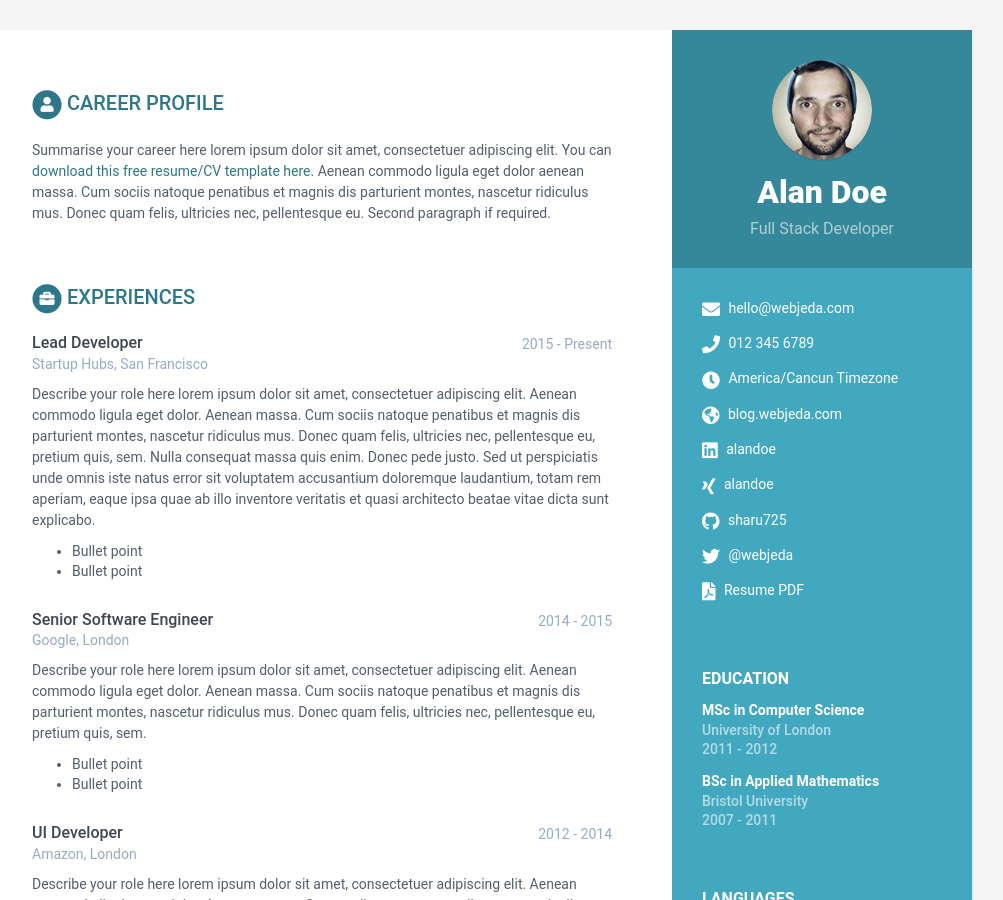
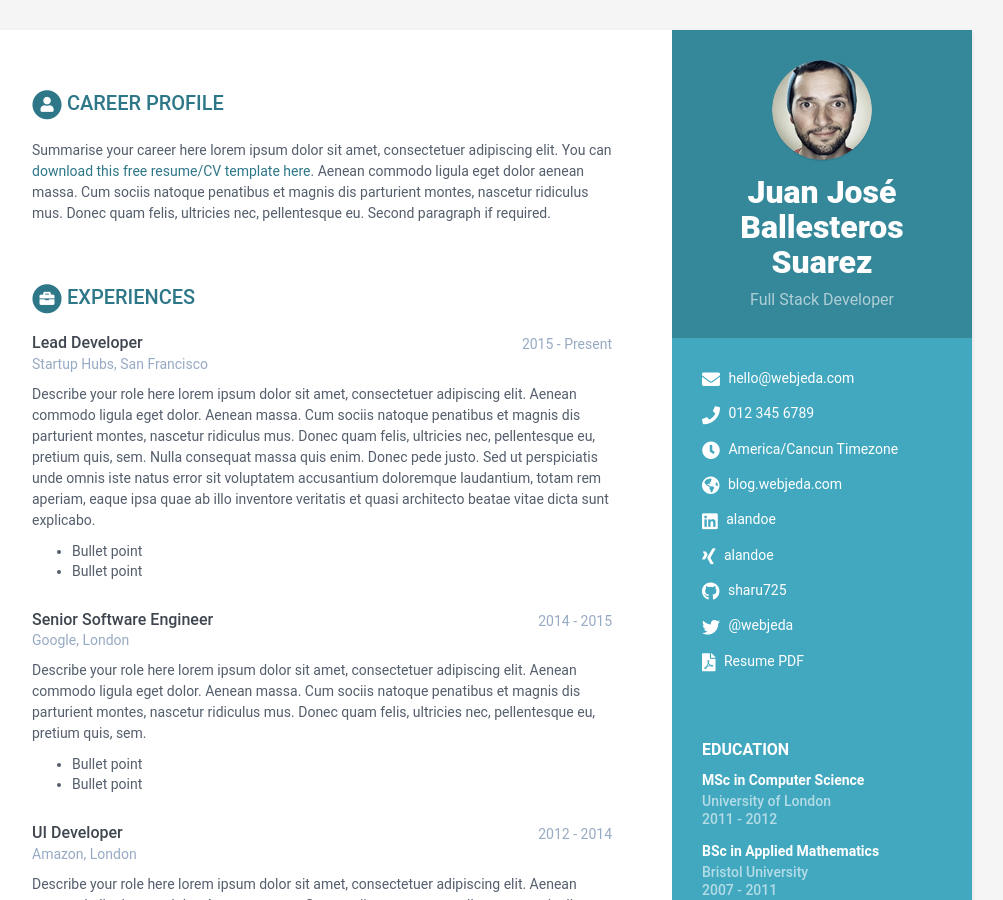
Before and after one commit to 2005-jjbs/Ballesteros-Suarez-CV3, a Jekyll site: the page built from index.html, in a window 1280 px wide and 900 px high. Shown: the whole window, without its empty margins (168-1171 px from the left). Built offline with Jekyll 4.4.1, drawn with Linux system fonts in a browser that asks for light colours.

Commit message:
Feature/nuevo nombre (#4)
* Actualiza el nombre de la persona

* nuevo nuevo_nombre

```diff
--- a/_data/data.yml
+++ b/_data/data.yml
@@ -8,7 +8,7 @@ sidebar:
     education: True # set to False if you want education in main section instead of in sidebar
 
     # Profile information
-    name: Alan Doe
+    name: Juan José Ballesteros Suarez
     tagline: Full Stack Developer
     avatar: profile.png  #place a 100x100 picture inside /assets/images/ folder and provide the name of the file below
 
```
Also changed, not shown: Gemfile.lock (added).
